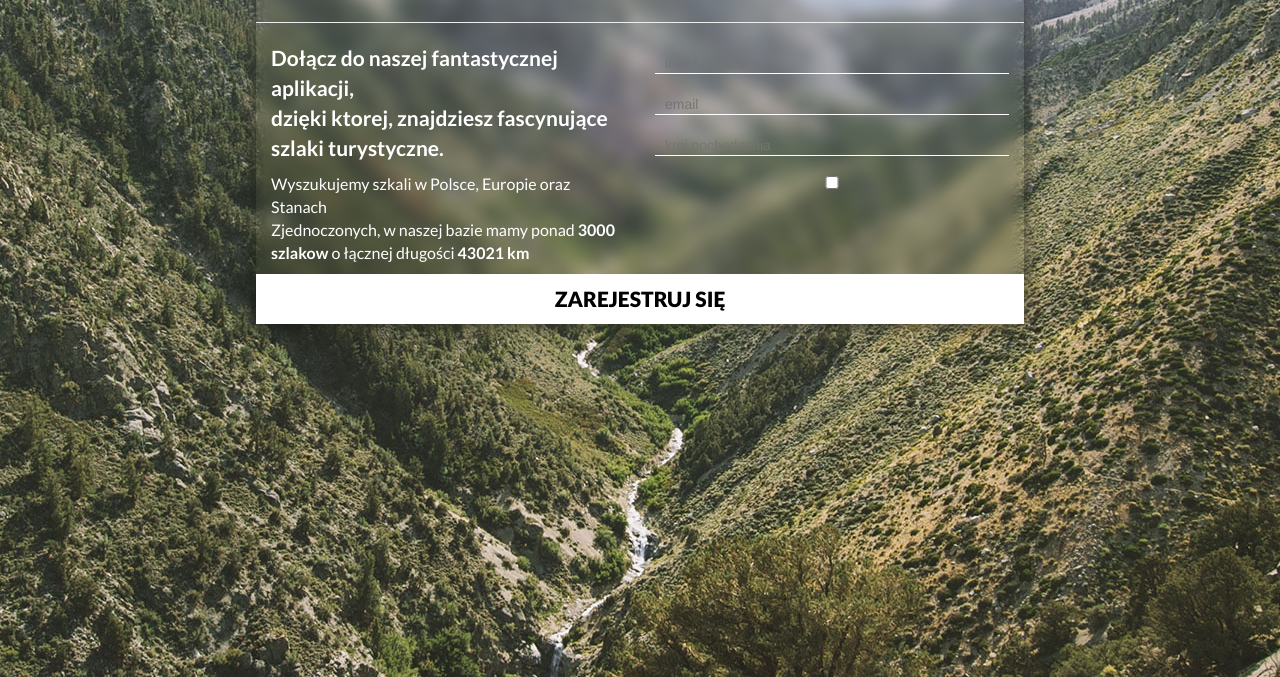
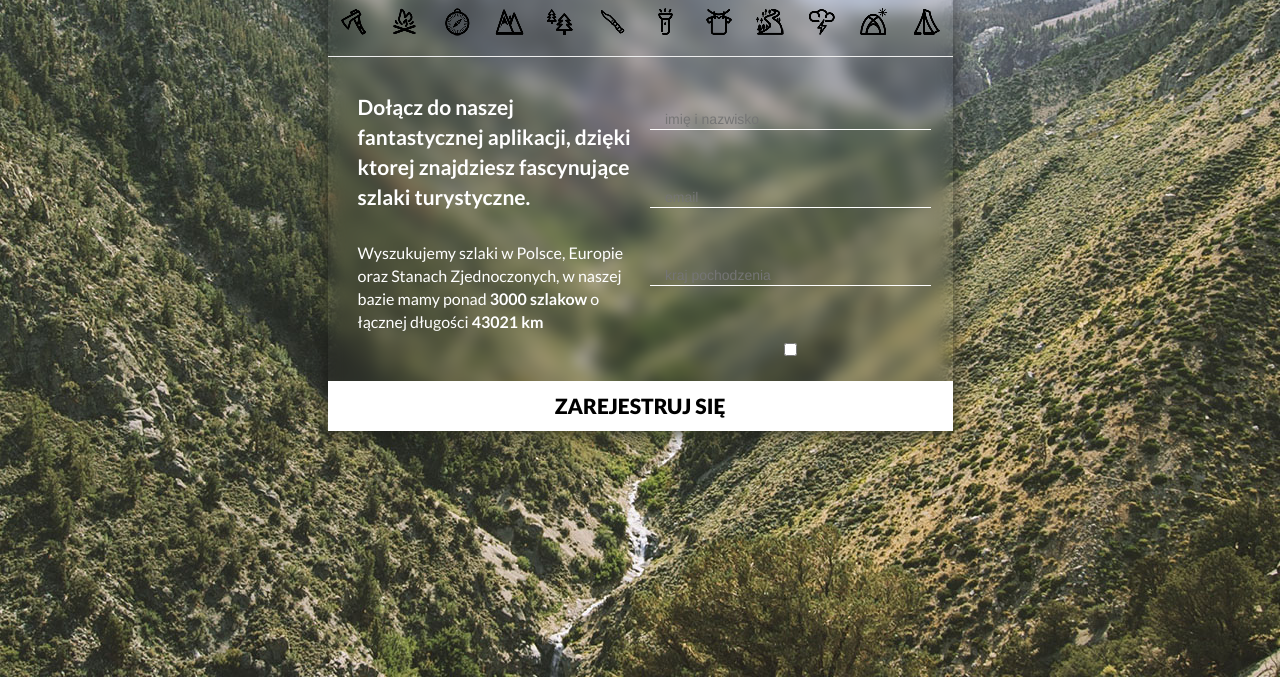
Before and after one commit to sienio/homework-plej-pl, a website: page index.html in a window 1280 px wide. Shown: the part 123-800 px from the top of the page. Drawn offline with Linux system fonts and the light colour scheme.

Commit message:
almost done styling in css

```diff
--- a/index.html
+++ b/index.html
@@ -35,17 +35,14 @@
             </ul>
             <hr>
             <form action="">
-                <div class="col-md-6">
-                    <p class="bold">Dołącz do naszej fantastycznej aplikacji,</br>
-                        dzięki ktorej, znajdziesz fascynujące</br>
-                        szlaki turystyczne.
+                <div class="box">
+                    <p class="bold">Dołącz do naszej fantastycznej aplikacji, dzięki ktorej znajdziesz fascynujące szlaki turystyczne.
                     </p>
-                    <p>Wyszukujemy szkali w Polsce, Europie oraz Stanach</br>
-                        Zjednoczonych, w naszej bazie mamy ponad <b>3000</br>
-                                        szlakow</b> o łącznej długości <b>43021 km</b>
+                    <p>Wyszukujemy szlaki w Polsce, Europie oraz Stanach Zjednoczonych, w naszej bazie mamy ponad <b>
+                      3000 szlakow</b> o łącznej długości <b>43021 km</b>
                     </p>
                 </div>
-                <div class="col-md-6">
+                <div class="box">
                     <input type="text" placeholder="imię i nazwisko">
                     <input type="email" placeholder="email">
                     <input type="text" placeholder="kraj pochodzenia">
--- a/sass/style.scss
+++ b/sass/style.scss
@@ -14,13 +14,16 @@ body{
 }
 .container-fluid{
   display: flex;
-}
+  justify-content: center;
+  align-content: center;
   .register-form{
     // background-color: rgba(202, 202, 202, 0.82);
     padding: 0;
-  width: 60vw;
+    width: 50%;
     margin: auto;
     box-shadow: 0px 0px 20px 0px $shadow-color;
+    // do usuniecia
+    margin-top: 20px;
     .blurred{
       position: absolute;
       top:0;
@@ -41,15 +44,29 @@ body{
       text-align: center;
       font-weight: 800;
       font-size: 50px;
+      margin: 25px auto 29px auto;
     }
     ul{
+      padding: 0;
+      display: flex;
+      flex-direction: row;
+      justify-content: space-around;
+      flex-wrap: wrap;
       li{
-      display: inline-block;
         list-style: none;
         img{
           display: block;
         }
       }
+    }
+    hr{
+      margin-top: 15px;
+    }
+    .box{
+      width: 50%;
+      padding: 0;
+      position: relative;
+      float: left;
     }
     .bold{
       font-weight: 700;
@@ -59,14 +76,20 @@ body{
       font-family: 'Lato', sans-serif;
       font-weight: 400;
       font-size: 16px;
+      padding: 15px 0 5px 30px;
     }
+
     input{
-    width: 100%;
+      width: 90%;
       border: none;
-    border-bottom: 1px solid $primary-color;
-    margin: 10px 0;
-    padding: 0 10px;
+      border-bottom: 1px solid #fff;
+      margin: 32px 0 25px 10px;
+      padding: 0 15px;
       background-color: transparent;
+      box-sizing: border-box;
+      &:focus {
+        border: none;
+      }
     }
     button{
       font-family: 'Lato', sans-serif;
@@ -80,3 +103,4 @@ body{
       border: 0;
     }
   }
+}
```
Also changed, not shown: css/style.css, 1 other file. Lines whose indentation alone changed are shown as unchanged.
